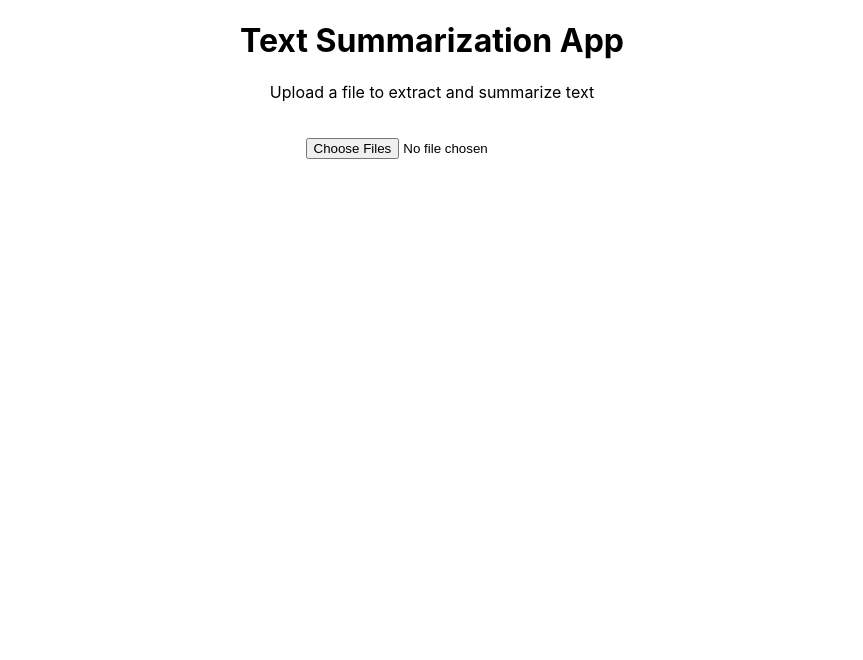
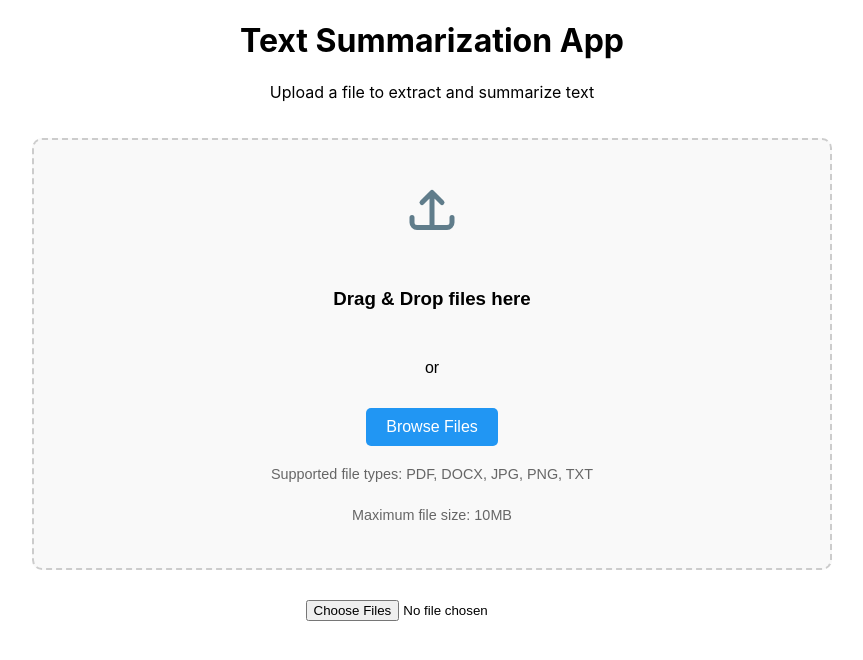
Before and after one commit to Nightfall2318/text-summary-app, a React (Create React App) app in the folder text-summary-app/: page / in a window 1280 px wide. Shown: the top 660 px of the page, without its empty margins (208-1071 px from the left). Built offline with nearby package versions, Linux system fonts and the light colour scheme.

Commit message:
implemented drag and drop feature

```diff
--- /dev/null
+++ b/text-summary-app/src/components/DragDropZone.js
@@ -0,0 +1,164 @@
+import React, { useState, useRef } from 'react';
+import '../styles/FileUploader.css';
+
+// Configuration options
+const MAX_FILE_SIZE_MB = 10; // Maximum file size in MB
+const ALLOWED_FILE_TYPES = ['image/jpeg', 'image/png', 'application/pdf', 'text/plain', 'application/vnd.openxmlformats-officedocument.wordprocessingml.document'];
+
+const DragDropZone = ({ onFilesSelected }) => {
+  const [dragActive, setDragActive] = useState(false);
+  const fileInputRef = useRef(null);
+
+  // Validate file size and type
+  const validateFile = (file) => {
+    if (!file) {
+      return {
+        valid: false,
+        error: 'Invalid file object'
+      };
+    }
+
+    // Size validation
+    const fileSizeInMB = (file.size || 0) / (1024 * 1024);
+    if (fileSizeInMB > MAX_FILE_SIZE_MB) {
+      return {
+        valid: false,
+        error: `File ${file.name || 'Unknown'} exceeds maximum size of ${MAX_FILE_SIZE_MB}MB`
+      };
+    }
+
+    // Type validation (if ALLOWED_FILE_TYPES is not empty)
+    const fileType = file.type || '';
+    if (ALLOWED_FILE_TYPES.length > 0 && !ALLOWED_FILE_TYPES.includes(fileType)) {
+      return {
+        valid: false,
+        error: `File ${file.name || 'Unknown'} has unsupported type: ${fileType || 'unknown'}`
+      };
+    }
+
+    return { valid: true };
+  };
+
+  // Handle drag events
+  const handleDrag = (e) => {
+    e.preventDefault();
+    e.stopPropagation();
+
+    if (e.type === "dragenter" || e.type === "dragover") {
+      setDragActive(true);
+    } else if (e.type === "dragleave") {
+      setDragActive(false);
+    }
+  };
+
+  // Handle drop event
+  const handleDrop = (e) => {
+    e.preventDefault();
+    e.stopPropagation();
+
+    setDragActive(false);
+
+    if (e.dataTransfer.files && e.dataTransfer.files.length > 0) {
+      handleFiles(e.dataTransfer.files);
+    }
+  };
+
+  // Handle file input change
+  const handleChange = (e) => {
+    e.preventDefault();
+
+    if (e.target.files && e.target.files.length > 0) {
+      handleFiles(e.target.files);
+    }
+  };
+
+  // Process the files
+  const handleFiles = (fileList) => {
+    // Guard against null or undefined fileList
+    if (!fileList) return;
+
+    const selectedFiles = Array.from(fileList);
+
+    if (selectedFiles.length === 0) return;
+
+    // Validate each file
+    const newErrors = [];
+    const validFiles = selectedFiles.filter(file => {
+      // Guard against invalid file objects
+      if (!file) return false;
+
+      const validation = validateFile(file);
+      if (!validation.valid) {
+        newErrors.push(validation.error);
+        return false;
+      }
+      return true;
+    });
+
+    // Pass validated files and errors to parent component
+    if (onFilesSelected) {
+      onFilesSelected(validFiles, newErrors);
+    }
+  };
+
+  // Trigger file input click
+  const onButtonClick = () => {
+    if (fileInputRef.current) {
+      fileInputRef.current.click();
+    }
+  };
+
+  return (
+    <div
+      className={`drag-drop-zone ${dragActive ? 'drag-active' : ''}`}
+      onDragEnter={handleDrag}
+      onDragLeave={handleDrag}
+      onDragOver={handleDrag}
+      onDrop={handleDrop}
+    >
+      <input
+        type="file"
+        ref={fileInputRef}
+        onChange={handleChange}
+        multiple
+        className="file-input hidden"
+        style={{ display: 'none' }} // Hide the input
+      />
+
+      <div className="drag-drop-content">
+        <div className="drag-drop-icon">
+          <svg width="50" height="50" viewBox="0 0 24 24" fill="none" xmlns="http://www.w3.org/2000/svg">
+            <path d="M12 5V19M12 5L8 9M12 5L16 9" stroke="currentColor" strokeWidth="2" strokeLinecap="round" strokeLinejoin="round"/>
+            <path d="M4 15V17C4 18.1046 4.89543 19 6 19H18C19.1046 19 20 18.1046 20 17V15" stroke="currentColor" strokeWidth="2" strokeLinecap="round" strokeLinejoin="round"/>
+          </svg>
+        </div>
+        <h3>Drag & Drop files here</h3>
+        <p>or</p>
+        <button
+          onClick={onButtonClick}
+          className="browse-button"
+        >
+          Browse Files
+        </button>
+        <p className="file-types-hint">
+          Supported file types: PDF, DOCX, JPG, PNG, TXT
+        </p>
+        <p className="file-size-hint">
+          Maximum file size: {MAX_FILE_SIZE_MB}MB
+        </p>
+      </div>
+
+      {dragActive && (
+        <div
+          className="drag-overlay"
+          onDragEnter={handleDrag}
+          onDragLeave={handleDrag}
+          onDragOver={handleDrag}
+          onDrop={handleDrop}
+        ></div>
+      )}
+    </div>
+  );
+};
+
+export default DragDropZone;
--- a/text-summary-app/src/components/FileUploader.js
+++ b/text-summary-app/src/components/FileUploader.js
@@ -1,6 +1,8 @@
 import { useState, useEffect, useCallback, useRef } from "react";
 import axios from "axios";
 import "../styles/FileUploader.css";
+import "../styles/DragDropZone.css";
+import DragDropZone from "./DragDropZone";
 
 // Define valid status values using constants/object
 const UploadStatus = {
@@ -164,6 +166,33 @@ export default function FileUploader() {
 
     return { valid: true };
   }, []);
+
+  // This is the new handler for files from DragDropZone
+  const handleFilesFromDragDrop = (validFiles, newErrors) => {
+    // Add any errors to our error state
+    if (newErrors && newErrors.length > 0) {
+      setErrors(prev => [...prev, ...newErrors]);
+    }
+
+    // Process the valid files
+    if (validFiles && validFiles.length > 0) {
+      // Reset states since we have new files
+      setStatus(UploadStatus.IDLE);
+      setUploadProgress({});
+      setOverallProgress(0);
+      setUploadResults([]);
+      setExtractedText("");
+      setFileMetadata(null);
+      setSummary("");
+      setSummaryTaskId(null);
+      setFileId(null);
+      setSummaryStatus(SummarizationStatus.IDLE);
+      setSummaryProgress(0);
+
+      // Set the files
+      setFiles(validFiles);
+    }
+  };
 
   const handleFileChange = useCallback((e) => {
     const selectedFiles = Array.from(e.target.files || []);
@@ -453,6 +482,10 @@ export default function FileUploader() {
 
   return (
     <div className="file-uploader-container">
+      {/* New Drag & Drop Zone */}
+      <DragDropZone onFilesSelected={handleFilesFromDragDrop} />
+
+      {/* Classic file input as backup */}
       <input
         type="file"
         onChange={handleFileChange}
@@ -595,6 +628,7 @@ export default function FileUploader() {
           </div>
         </div>
       )}
+
     </div>
   );
 }
--- /dev/null
+++ b/text-summary-app/src/styles/DragDropZone.css
@@ -0,0 +1,66 @@
+/* Drag and Drop Zone */
+.drag-drop-zone {
+    border: 2px dashed #ccc;
+    border-radius: 10px;
+    padding: 40px 20px;
+    text-align: center;
+    margin-bottom: 30px;
+    position: relative;
+    transition: all 0.3s ease;
+    background-color: #f9f9f9;
+  }
+
+  .drag-drop-zone.drag-active {
+    border-color: #2196F3;
+    background-color: #e6f7ff;
+  }
+
+  .drag-drop-content {
+    display: flex;
+    flex-direction: column;
+    align-items: center;
+    justify-content: center;
+    gap: 15px;
+  }
+
+  .drag-drop-icon {
+    color: #607d8b;
+    margin-bottom: 10px;
+  }
+
+  .drag-drop-icon svg {
+    width: 60px;
+    height: 60px;
+  }
+
+  .browse-button {
+    background-color: #2196F3;
+    color: white;
+    border: none;
+    border-radius: 5px;
+    padding: 10px 20px;
+    font-size: 1em;
+    cursor: pointer;
+    transition: background-color 0.3s ease;
+  }
+
+  .browse-button:hover {
+    background-color: #0b7dda;
+  }
+
+  .file-types-hint, .file-size-hint {
+    color: #666;
+    font-size: 0.9em;
+    margin: 5px 0;
+  }
+
+  .drag-overlay {
+    position: absolute;
+    top: 0;
+    right: 0;
+    bottom: 0;
+    left: 0;
+    border-radius: 10px;
+    background-color: rgba(33, 150, 243, 0.1);
+    z-index: 10;
+  }
```
